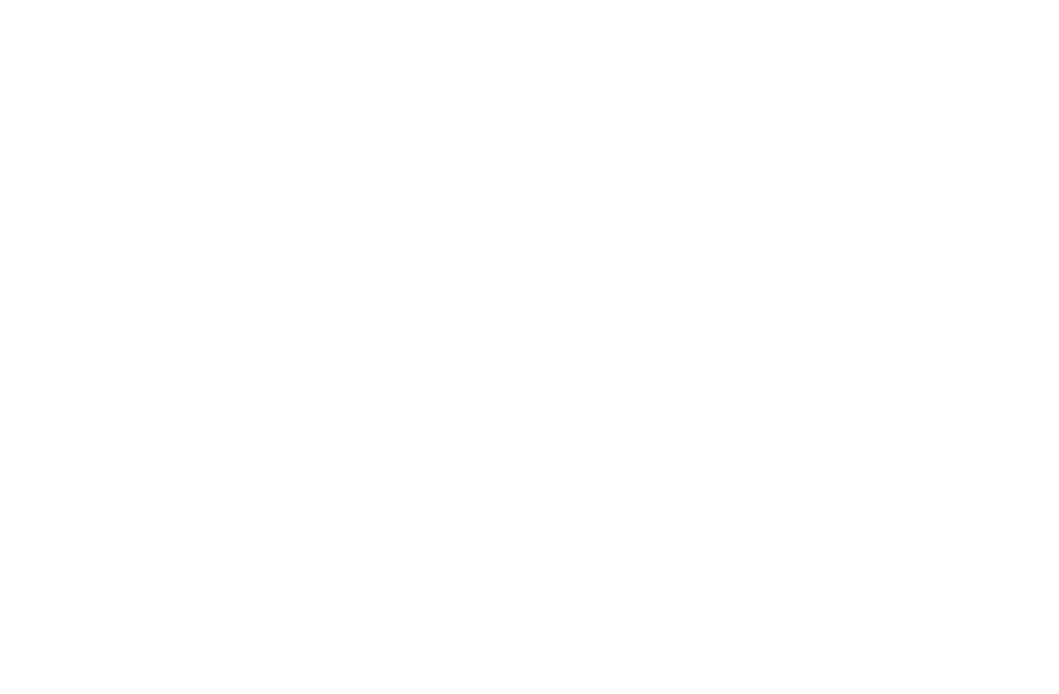
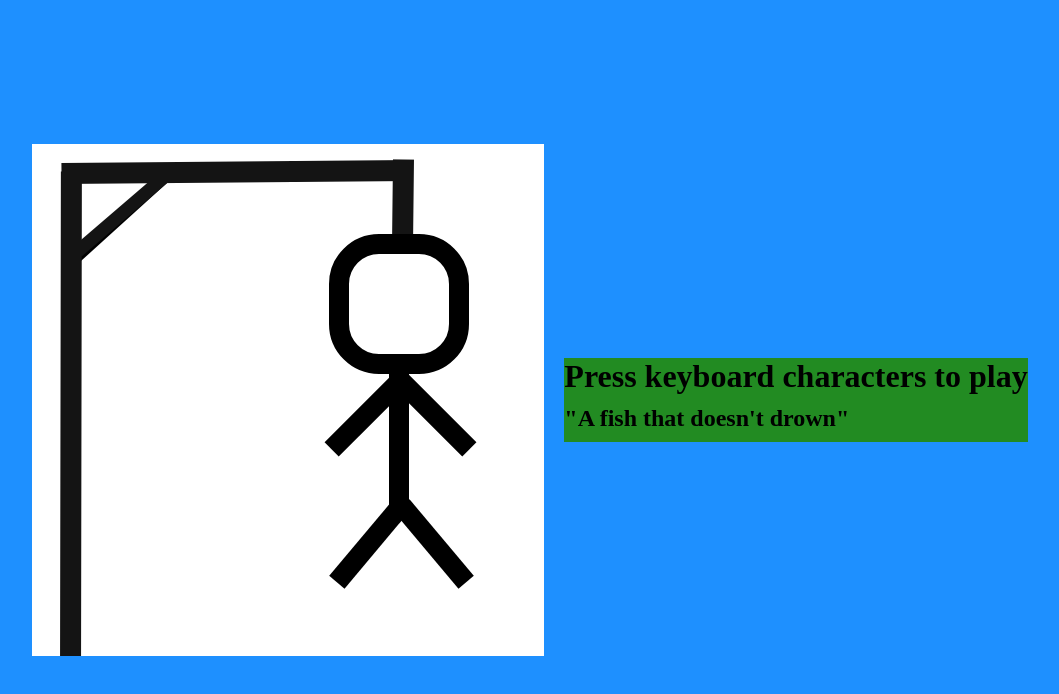
Before and after one commit to abbashashem283/hangman, a plain HTML site: page index.html in a window 1280 px wide. Shown: the whole page, without its empty margins (110-1169 px from the left). Drawn offline with Linux system fonts and the light colour scheme.

Commit message:
created hangman shape

```diff
--- a/index.html
+++ b/index.html
@@ -4,8 +4,34 @@
     <meta charset="UTF-8">
     <title>Title</title>
     <script src="game.js" type="text/javascript" defer></script>
+    <link href="styles.css" rel="stylesheet" type="text/css">
 </head>
 <body>
-
+    <div id="wrapper">
+        <div id="hangman">
+            <div id="head"></div>
+            <div id="body"></div>
+            <div id="right-hand"></div>
+            <div id="left-hand"></div>
+            <div id="right-leg"></div>
+            <div id="left-leg"></div>
+        </div>
+        <div id="word">
+            <h1>Press keyboard characters to play</h1>
+            <h2>"A fish that doesn't drown"</h2>
+            <div id="letters">
+                <div class="letter"></div>
+                <div class="letter"></div>
+                <div class="letter"></div>
+                <div class="letter"></div>
+                <div class="letter"></div>
+                <div class="letter"></div>
+                <div class="letter"></div>
+                <div class="letter"></div>
+                <div class="letter"></div>
+                <div class="letter"></div>
+            </div>
+        </div>
+    </div>
 </body>
 </html>
--- a/styles.css
+++ b/styles.css
@@ -0,0 +1,96 @@
+*{
+    margin: 0;
+}
+
+#wrapper{
+    background-color: dodgerblue;
+    height: 100vh;
+    display: flex;
+    align-items: center;
+    justify-content: center;
+    gap: 20px;
+}
+
+#hangman{
+    background: url("images/hang.png");
+    width: 512px;
+    height: 512px;
+    background-color: white;
+    position: relative;
+}
+
+#head{
+    width: 100px;
+    height: 100px;
+    border-radius: 50px;
+    border: solid 20px black;
+    position: absolute;
+    right: 75px;
+    top: 90px;
+}
+
+#body{
+    width: 20px;
+    background: black;
+    border: none;
+    height: 150px;
+    position: absolute;
+    right: 135px;
+    top: 220px;
+}
+
+#right-hand{
+    width: 20px;
+    background: black;
+    border: none;
+    height: 100px;
+    position: absolute;
+    right: 167px;
+    top: 220px;
+    transform: rotate(45deg);
+}
+
+#left-hand{
+    width: 20px;
+    background: black;
+    border: none;
+    height: 100px;
+    position: absolute;
+    right: 100px;
+    top: 220px;
+    transform: rotate(-45deg);
+}
+
+#right-leg{
+    width: 20px;
+    background: black;
+    border: none;
+    height: 100px;
+    position: absolute;
+    right: 165px;
+    top: 350px;
+    transform: rotate(40deg);
+}
+
+
+#left-leg{
+    width: 20px;
+    background: black;
+    border: none;
+    height: 100px;
+    position: absolute;
+    right: 100px;
+    top: 350px;
+    transform: rotate(-40deg);
+}
+
+#word{
+    display: flex;
+    background: forestgreen;
+    flex-direction: column;
+    gap: 10px;
+}
+
+#letters{
+
+}
```
Also changed, not shown: images/hang.png (added).
